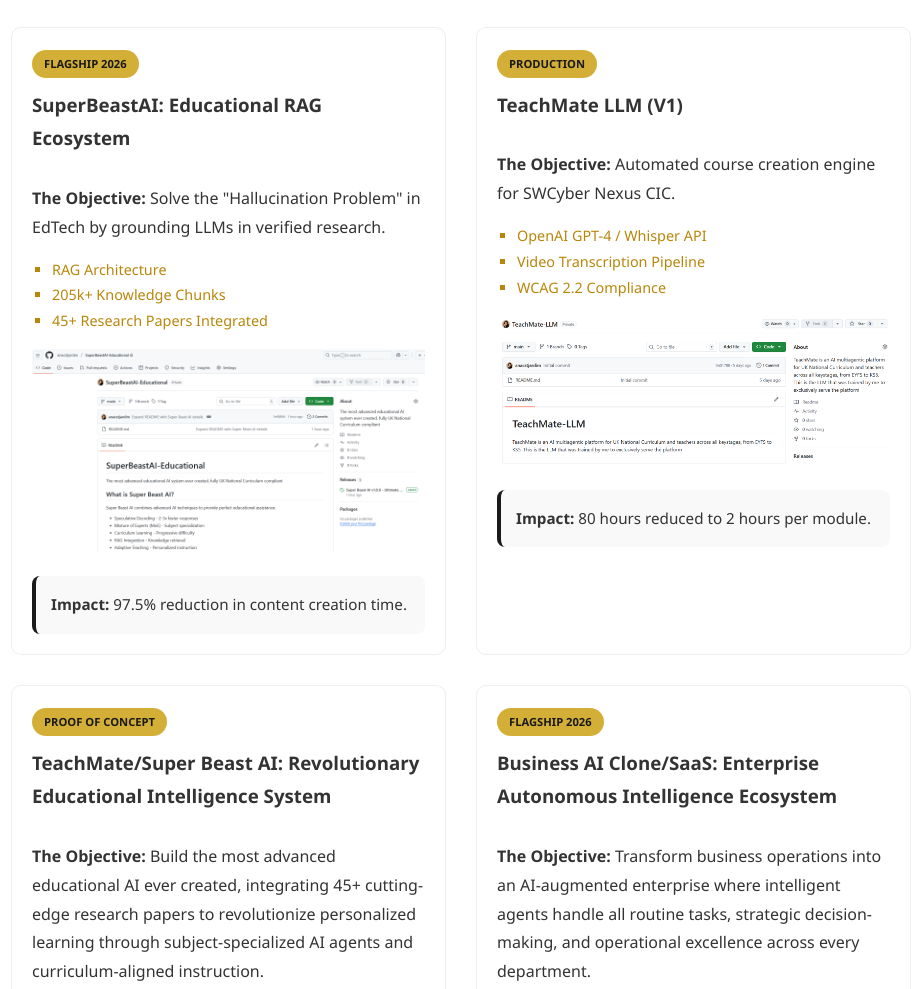
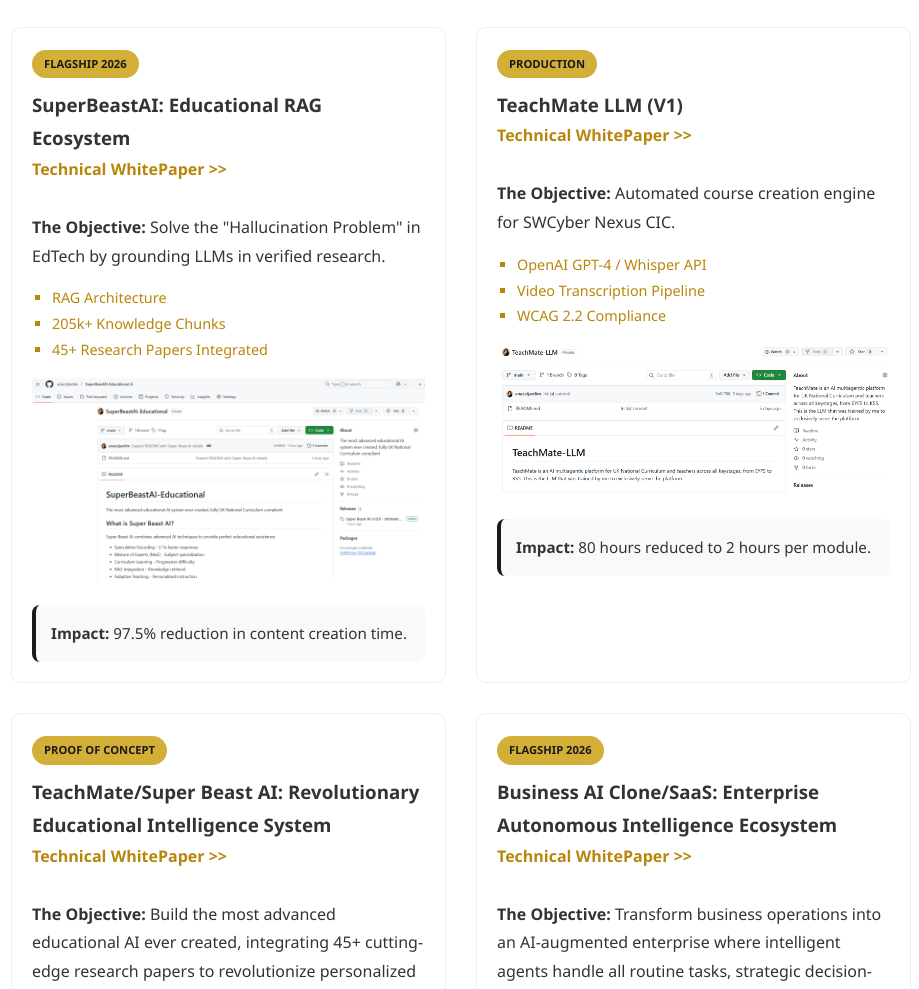
Before and after one commit to anacstjardim/bootcamp, a plain HTML site: page My work/portfolio/portfolio.html in a window 1280 px wide. Shown: the part 1561-2550 px from the top of the page, without its empty margins (179-1098 px from the left). Drawn offline with Linux system fonts and the light colour scheme.

Commit message:
Portfolio update with links
Now with links to presentations of technical white papers of the projects instead of the Github repos with code

```diff
--- a/My work/portfolio/portfolio.html
+++ b/My work/portfolio/portfolio.html
@@ -59,7 +59,7 @@
     </div>
 </section>
 
-            <section id="projects">
+     <section id="projects">
     <div class="content-section">
         <h2>🤖Strategic AI Implementations</h2>
         <p>A selection of production-ready AI ecosystems designed for enterprise scale and academic rigor.</p>
@@ -67,7 +67,7 @@
         <div class="projects-grid">
             <article class="project-card">
                 <div class="status-badge">FLAGSHIP 2026</div>
-                <h3>SuperBeastAI: Educational RAG Ecosystem</h3>
+                <h3>SuperBeastAI: Educational RAG Ecosystem</h3><h5><a href="https://app.presentations.ai/view/GZq9sbD5RW">Technical WhitePaper >></a></h5>
                 <p><br><strong>The Objective:</strong> Solve the "Hallucination Problem" in EdTech by grounding LLMs in verified research.</p>
                 <ul class="tech-list">
                     <li>RAG Architecture</li>
@@ -82,7 +82,7 @@
 
             <article class="project-card">
                 <div class="status-badge">PRODUCTION</div>
-                <h3>TeachMate LLM (V1)</h3>
+                <h3>TeachMate LLM (V1)</h3><h5><a href="https://app.presentations.ai/view/y6f3XntzLz">Technical WhitePaper >></a></h5>
                 <p><br><strong>The Objective:</strong> Automated course creation engine for SWCyber Nexus CIC.</p>
                 <ul class="tech-list">
                     <li>OpenAI GPT-4 / Whisper API</li>
@@ -97,7 +97,7 @@
 
              <article class="project-card">
                 <div class="status-badge">PROOF OF CONCEPT</div>
-                <h3>TeachMate/Super Beast AI: Revolutionary Educational Intelligence System</h3>
+                <h3>TeachMate/Super Beast AI: Revolutionary Educational Intelligence System</h3><h5><a href="https://app.presentations.ai/view/93jcqoXWAv">Technical WhitePaper >></a></h5>
                 <p><br><strong>The Objective:</strong> Build the most advanced educational AI ever created, integrating 45+ cutting-edge research papers to revolutionize personalized learning through subject-specialized AI agents and curriculum-aligned instruction.</p>
                 <ul class="tech-list">
                     <li>Multi-Subject AI Architecture in 3 Phases of the UK National Curriculum and Adaptive Teaching</li>
@@ -114,7 +114,7 @@
 	   <article class="project-card">
                 <div class="status-badge">FLAGSHIP 2026</div>
                 <h3>Business AI Clone/SaaS: Enterprise Autonomous Intelligence Ecosystem
-</h3>
+</h3><h5><a href="https://app.presentations.ai/view/Q4j6e4Jrm5">Technical WhitePaper >></a></h5>
                 <p><br><strong>The Objective:</strong> Transform business operations into an AI-augmented enterprise where intelligent agents handle all routine tasks, strategic decision-making, and operational excellence across every department.</p>
                 <ul class="tech-list">
                     <li>Multi-Department AI Architecture: 6 Specialized Departments (Sales, Marketing, Finance, Customer Support, Operations, Multimedia)</li>
@@ -128,7 +128,7 @@
             </article>
 <article class="project-card">
                 <div class="status-badge">QUANTITATIVE</div>
-                <h3>Autonomous FinTech Orchestrator</h3>
+                <h3>Autonomous FinTech Orchestrator</h3><h5><a href="https://app.presentations.ai/view/gI8aEJ8XGM">Technical WhitePaper >></a></h5>
                 <p><br><strong>The Objective:</strong> High-precision algorithmic trading with ultra-conservative risk management.</p>
                 <ul class="tech-list">
                     <li>85%+ Prediction Accuracy</li>
--- a/My work/portfolio/style.css
+++ b/My work/portfolio/style.css
@@ -129,6 +129,17 @@
     margin-bottom: 20px;
 }
 
+a {
+    color: var(--dark-gold);
+    text-decoration: none;
+    font-weight: bold;
+    font-size: 1rem;
+    transition: opacity 0.3s ease;
+}
+
+a:hover {
+    opacity: 0.8;
+}
 .status-badge {
     background: var(--primary-gold);
     color: var(--bg-charcoal);
```
